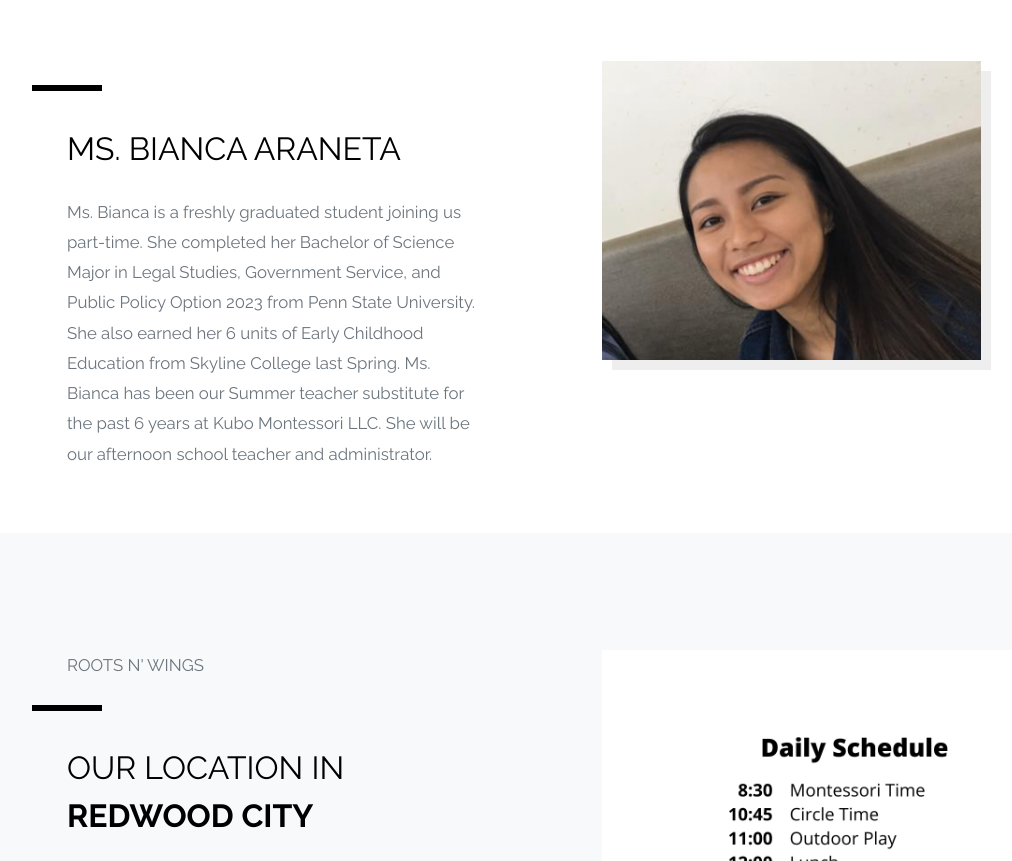
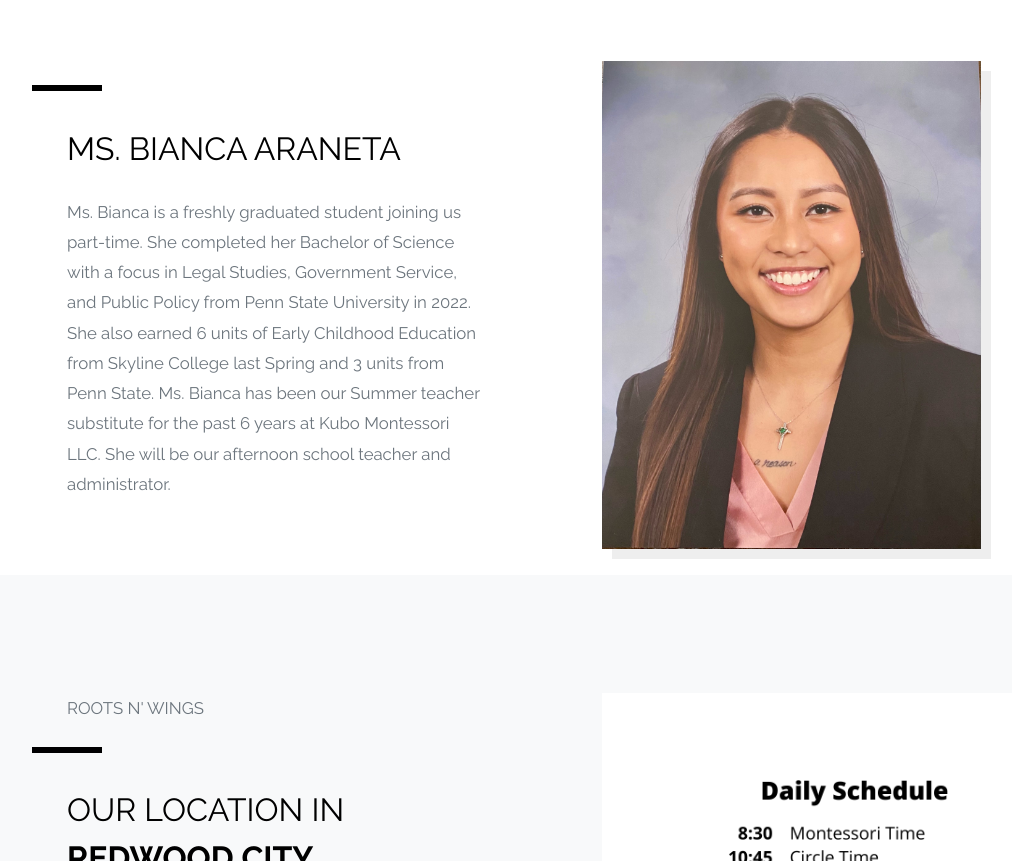
Before and after one commit to kamillesuayan/kubo2020, a plain HTML site: page rw.html in a window 1280 px wide. Shown: the part 5413-6274 px from the top of the page, without its empty margins (53-1065 px from the left). Drawn offline with nearby package versions, Linux system fonts and the light colour scheme; files whose address does not match are found by name.

Commit message:
updated bianca's profile

```diff
--- a/rw.html
+++ b/rw.html
@@ -222,11 +222,11 @@
         <div class="col-lg-5 mr-auto mb-5">
             <span class="divider my-4"></span>
             <h2 class="mb-4 section-title">Ms. Bianca Araneta</h2>
-            <p>Ms. Bianca is a freshly graduated student joining us part-time. She completed her Bachelor of Science Major in Legal Studies, Government Service, and Public Policy Option 2023 from Penn State University. She also earned her 6 units of Early Childhood Education from Skyline College last Spring. Ms. Bianca has been our Summer teacher substitute for the past 6 years at Kubo Montessori LLC. She will be our afternoon school teacher and administrator. </p>
+            <p>Ms. Bianca is a freshly graduated student joining us part-time. She completed her Bachelor of Science with a focus in Legal Studies, Government Service, and Public Policy from Penn State University in 2022. She also earned 6 units of Early Childhood Education from Skyline College last Spring and 3 units from Penn State. Ms. Bianca has been our Summer teacher substitute for the past 6 years at Kubo Montessori LLC. She will be our afternoon school teacher and administrator. </p>
         </div>
         <div class="col-lg-6">
             <figure class="img-dotted-bg">
-            <img src="images/teacher6.png" alt="Image" class="img-fluid-2">
+            <img src="images/bianca.jpg" alt="Image" class="img-fluid-2">
             </figure>
         </div>
       </div>
```
Also changed, not shown: images/bianca.jpg (added), 2 other files.
